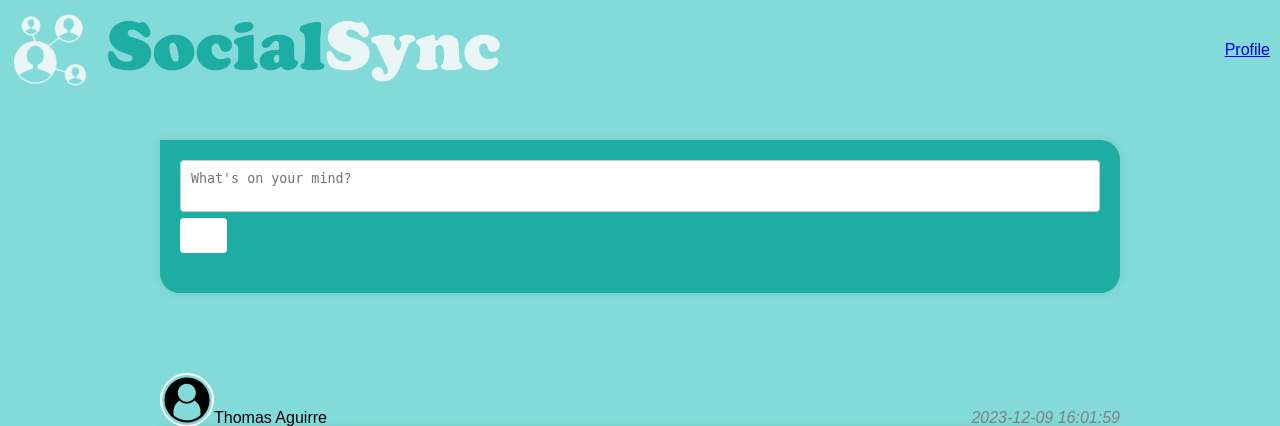
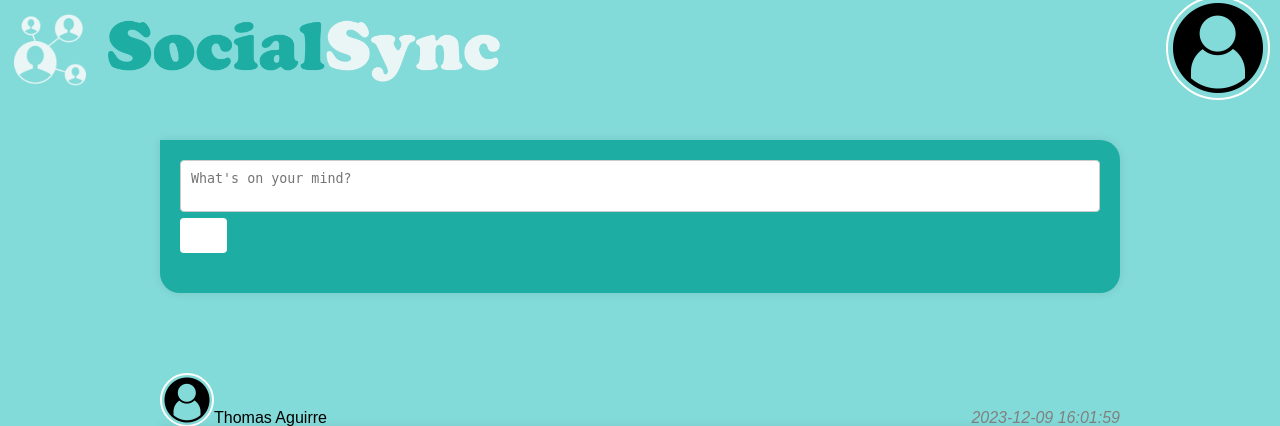
Before and after one commit to thomAguirre/SocialSync, a PHP site: page /site.php in a window 1280 px wide. Shown: the top 426 px of the page. Run offline with PHP 8.4, Linux system fonts and the light colour scheme; a user stored in the database is signed in; data comes from the database, SQL or seed files in the repository.

Commit message:
Navbar shows profile picture

```diff
--- a/site.css
+++ b/site.css
@@ -16,6 +16,10 @@ body {
     justify-content: space-between;
     align-items: center;
     height: 10%;
+}
+
+.nav-profile {
+    margin-left: auto;
 }
 
 .post-container {
--- a/site.php
+++ b/site.php
@@ -23,9 +23,11 @@ if (!isset($_SESSION['username'])) {
     <img src="./assets/SocialSync-Icon.png" class="logo">
     <img src="./assets/SocialSync-Text.png" class="logo">
 
-    <div class="profile-icon">
-        <a href="profile.php">Profile</a>
-    </div>
+    <a href="profile.php" class="nav-profile">
+        <?php
+            echo '<img src="./assets/user/' . $_SESSION['pfp'] . '" alt="Profile Picture" class="profile-image large">';
+        ?>
+    </a>
 </div>
 
 <div class="post-container">
```
